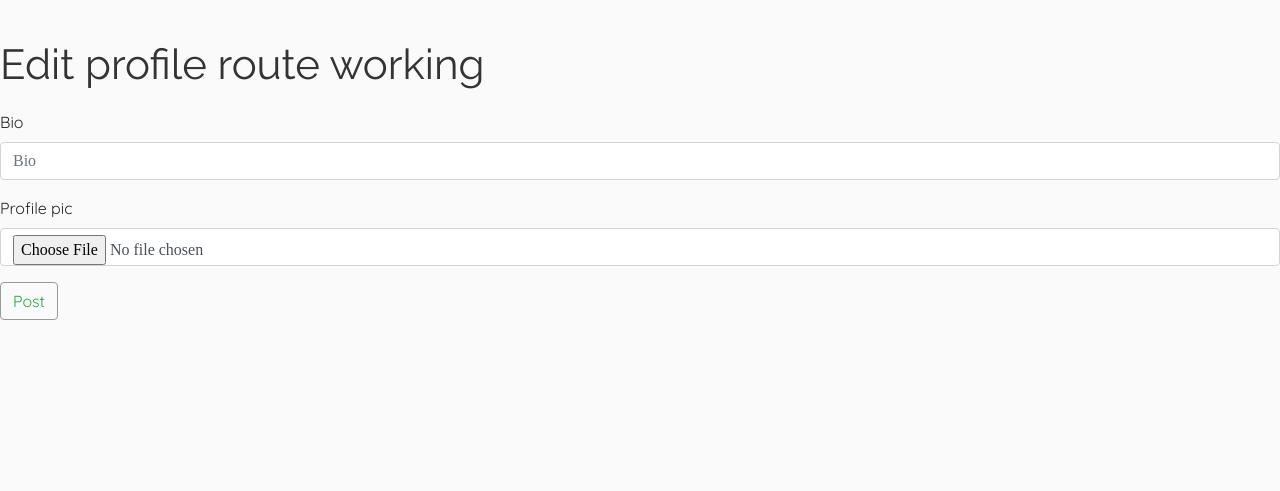
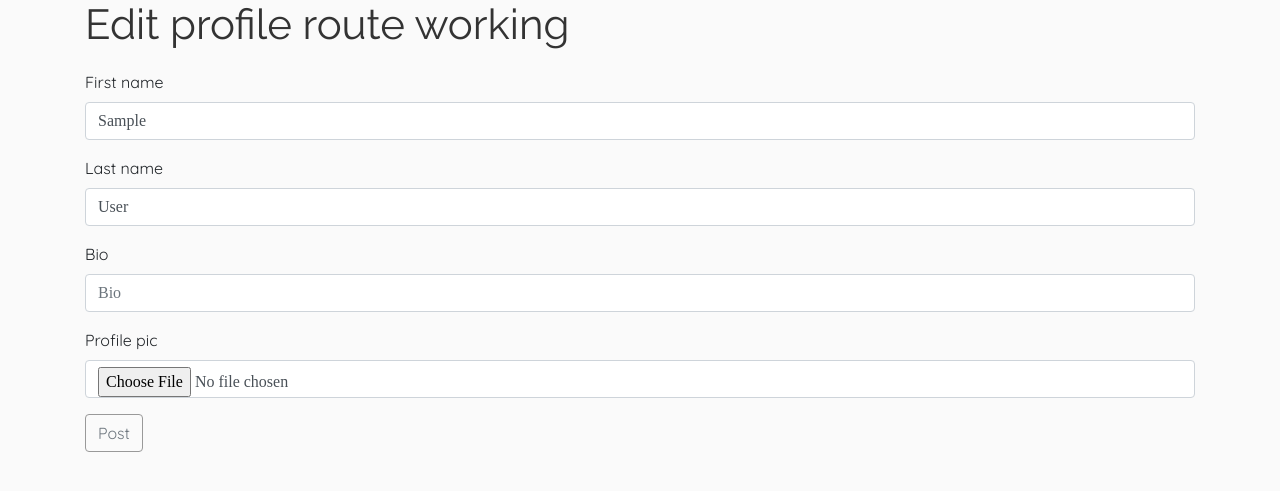
Before and after one commit to SamNgigi/Instagram, a Django app: page /edit/ in a window 1280 px wide. Shown: the part 76-567 px from the top of the page. Run offline with Django 3.2, Linux system fonts and the light colour scheme; the visitor is signed in with stand-in values (Sample User, id 1); some libraries are stand-ins or nearby versions.

Commit message:
Updating profile working

```diff
--- a/Gram/models.py
+++ b/Gram/models.py
@@ -1,4 +1,5 @@
 from django.db.models.signals import post_save
+from django.dispatch import receiver
 from django.contrib.auth.models import User
 from django.db import models
 # import datetime as dt
@@ -17,23 +18,23 @@ class Tag(models.Model):
 
 
 class Profile(models.Model):
-    user = models.ForeignKey(User, on_delete=models.CASCADE, blank=True)
-    bio = models.CharField(max_length=100, blank=True)
+    user = models.OneToOneField(User, on_delete=models.CASCADE)
+    first_name = models.CharField(max_length=30)
+    last_name = models.CharField(max_length=30)
+    bio = models.CharField(max_length=200, blank=True)
     profile_pic = models.ImageField(
         upload_to='profile/', blank=True, null=True)
 
-    def create_profile(sender, **kwargs):
-        if kwargs['created']:
-            user_profile = Profile.objects.create(user=kwargs['instance'])
-            return user_profile
 
-    post_save.connect(create_profile, sender=User)
+@receiver(post_save, sender=User)
+def create_user_profile(sender, instance, created, **kwargs):
+    if created:
+        Profile.objects.create(user=instance)
 
-    def __str__(self):
-        return self.user.username
 
-    def save_profile(self):
-        self.save()
+@receiver(post_save, sender=User)
+def save_user_profile(sender, instance, **kwargs):
+    instance.profile.save()
 
 
 class Image(models.Model):
--- a/Gram/templates/navbar.html
+++ b/Gram/templates/navbar.html
@@ -21,7 +21,7 @@
           <a class="nav-link" href="#" title="Favorites"><i class="far fa-heart fa-lg"></i></a>
         </li>
         <li class="nav-item mx-1">
-          <a class="nav-link" href="{% url 'profile' %}" title="Profile"><i class="far fa-user fa-lg"></i></a>
+          <a class="nav-link" href="{% url 'profile' %}" title="{{request.user}}"><i class="far fa-user fa-lg"></i></a>
         </li>
         <li class="nav-item">
           <a class="nav-link" href="/logout" title="Logout"><i class="fas fa-lock-open fa-lg"></i></a>
--- a/Gram/templates/profiles/edit-profile.html
+++ b/Gram/templates/profiles/edit-profile.html
@@ -1,11 +1,13 @@
 {% extends 'base.html' %}
 {% load bootstrap4 %}
 {% block content %}
-<h1>{{test}}</h1>
-<form  action="{%url 'profile'%}" method="post" enctype="multipart/form-data">
-   {%csrf_token%}
+<div class="container">
+  <h1>{{test}}</h1>
+  <form  action="{%url 'edit'%}" method="post" enctype="multipart/form-data">
+     {%csrf_token%}
 
-   {% bootstrap_form form%}
-   <input type="submit" class="btn btn-outline-success" value="Post">
- </form>
+     {% bootstrap_form form%}
+     <input type="submit" class="btn btn-outline-secondary" value="Post">
+   </form>
+</div>
 {% endblock %}
--- a/Gram/urls.py
+++ b/Gram/urls.py
@@ -7,7 +7,7 @@ from . import views
 urlpatterns = [
     url(r'^$', views.home, name='home'),
     url(r'^profile/', views.profile, name='profile'),
-    url(r'^edit/', views.profile_edit, name='edit'),
+    url(r'^edit/', views.update_profile, name='edit'),
     url(r'^post/', views.post, name='post'),
     url(r'^comment/(?P<pk>\d+)', views.comment, name='comment'),
     url(r'^all/', views.all, name='all'),
--- a/Gram/views.py
+++ b/Gram/views.py
@@ -1,5 +1,6 @@
 from django.contrib.auth.decorators import login_required
 from django.shortcuts import render, get_object_or_404, redirect
+from django.db import transaction
 from .models import Image, Profile
 from .forms import ProfileForm, PostForm, CommentForm
 # Create your views here.
@@ -38,6 +39,7 @@ def post(request):
             post = form.save(commit=False)
             post.creator = current_user
             post.save()
+            return redirect('home')
     else:
         form = PostForm()
     content = {
@@ -73,24 +75,29 @@ def comment(request, pk):
 @login_required(login_url='/accounts/login/')
 def profile(request):
     test = 'Profile route Working'
-    profiles = Profile.objects.all()
+    # profiles = Profile.objects.all()
+    images = Image.objects.filter(creator=request.user)
+    profiles = Profile.objects.filter(user=request.user)
     content = {
         "test": test,
+        "images": images,
         "profiles": profiles
     }
     return render(request, 'profiles/profile.html', content)
 
 
 @login_required(login_url='/accounts/login/')
-def profile_edit(request):
+@transaction.atomic
+def update_profile(request):
     test = 'Edit profile route working'
-    current_user = request.user
+    # current_user = request.user
     if request.method == 'POST':
-        form = ProfileForm(request.POST, request.FILES, instance=request.user)
+        form = ProfileForm(request.POST, request.FILES,
+                           instance=request.user.profile)
         if form.is_valid():
             profile = form.save(commit=False)
-            profile.user = current_user
             profile.save()
+            return redirect('profile')
     else:
         form = ProfileForm(instance=request.user)
 
```
Also changed, not shown: Gram/templates/profiles/profile.html (+12 -13 lines), Gram/migrations/0001_initial.py, media/images/Land.jpg (added), media/images/mercedes-benz-300-sl-roadster-01_gANWEmK.jpg (added), media/profile/2017-Land-Rover-Discovery-front-three-quarter-02.jpg (added), media/profile/Penthouse-min.jpg (added).
